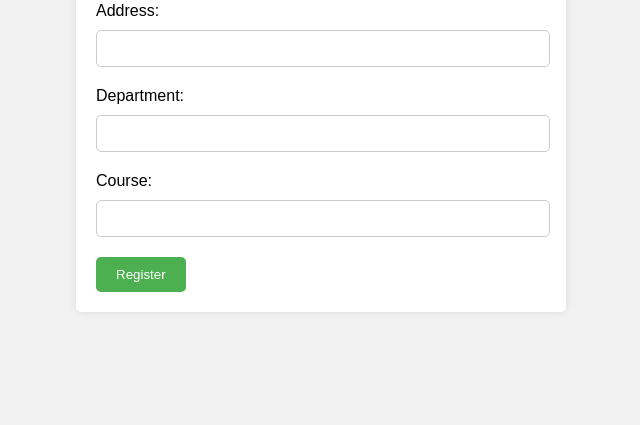
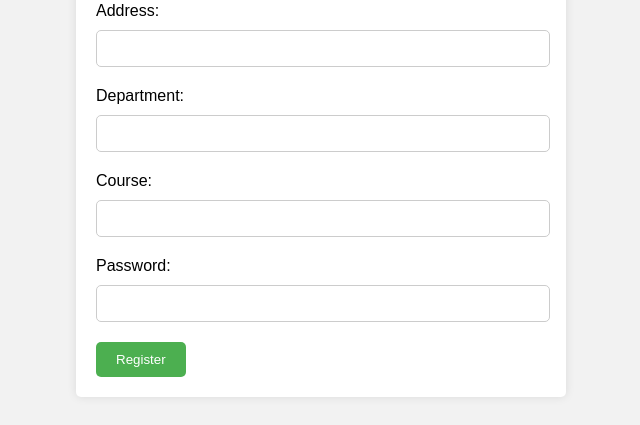
Before and after one commit to DragonKrissash/100-Days-of-Python, a Flask app: page / in a window 1280 px wide. Shown: the part 807-1232 px from the top of the page, without its empty margins (319-959 px from the left). Before the commit the page ends 1119 px from the top, so only its background shows below. Run offline with Flask 3, Linux system fonts and the light colour scheme; some libraries are stand-ins or nearby versions.

Commit message:
python eda done

```diff
--- a/Sem 1 - Assignment/Question 5 - Flask, Database/app.py
+++ b/Sem 1 - Assignment/Question 5 - Flask, Database/app.py
@@ -1,5 +1,6 @@
 from flask import Flask, render_template, request, redirect, url_for
 from flask_mysqldb import MySQL
+from werkzeug.security import generate_password_hash
 import os
 app=Flask(__name__)
 app.config['MYSQL_HOST']=os.environ['MYSQL_HOST']
@@ -32,10 +33,13 @@ def registration():
         address = request.form['address']
         department = request.form['department']
         course = request.form['course']
+        password=request.form['password']
+        hashed_password = generate_password_hash(password)
+        print(hashed_password)
         cur=mysql.connection.cursor()
         cur.execute(
-            "INSERT INTO students (name, email, age, father_name, mother_name, phone_no, DOB, blood_group, address, department, course) VALUES (%s, %s, %s, %s, %s, %s, %s, %s, %s, %s, %s)",
-            (name, email, age, father_name, mother_name, phone_no, DOB, blood_group, address, department, course))
+            "INSERT INTO students (name, email, age, father_name, mother_name, phone_no, DOB, blood_group, address, department, course,password) VALUES (%s, %s, %s, %s, %s, %s, %s, %s, %s, %s, %s,%s)",
+            (name, email, age, father_name, mother_name, phone_no, DOB, blood_group, address, department, course,hashed_password))
         mysql.connection.commit()
         cur.close()
     return redirect('/registered')
--- a/Sem 1 - Assignment/Question 5 - Flask, Database/templates/register.html
+++ b/Sem 1 - Assignment/Question 5 - Flask, Database/templates/register.html
@@ -91,7 +91,10 @@
 
         <label for="course">Course:</label>
         <input type="text" id="course" name="course" required><br>
-        <!-- End of New Fields -->
+
+        <label for="password">Password:</label>
+        <input type="password" id="password" name="password" required><br>
+
         <button type="submit">Register</button>
     </form>
 </body>
```
Also changed, not shown: 3 other files.
